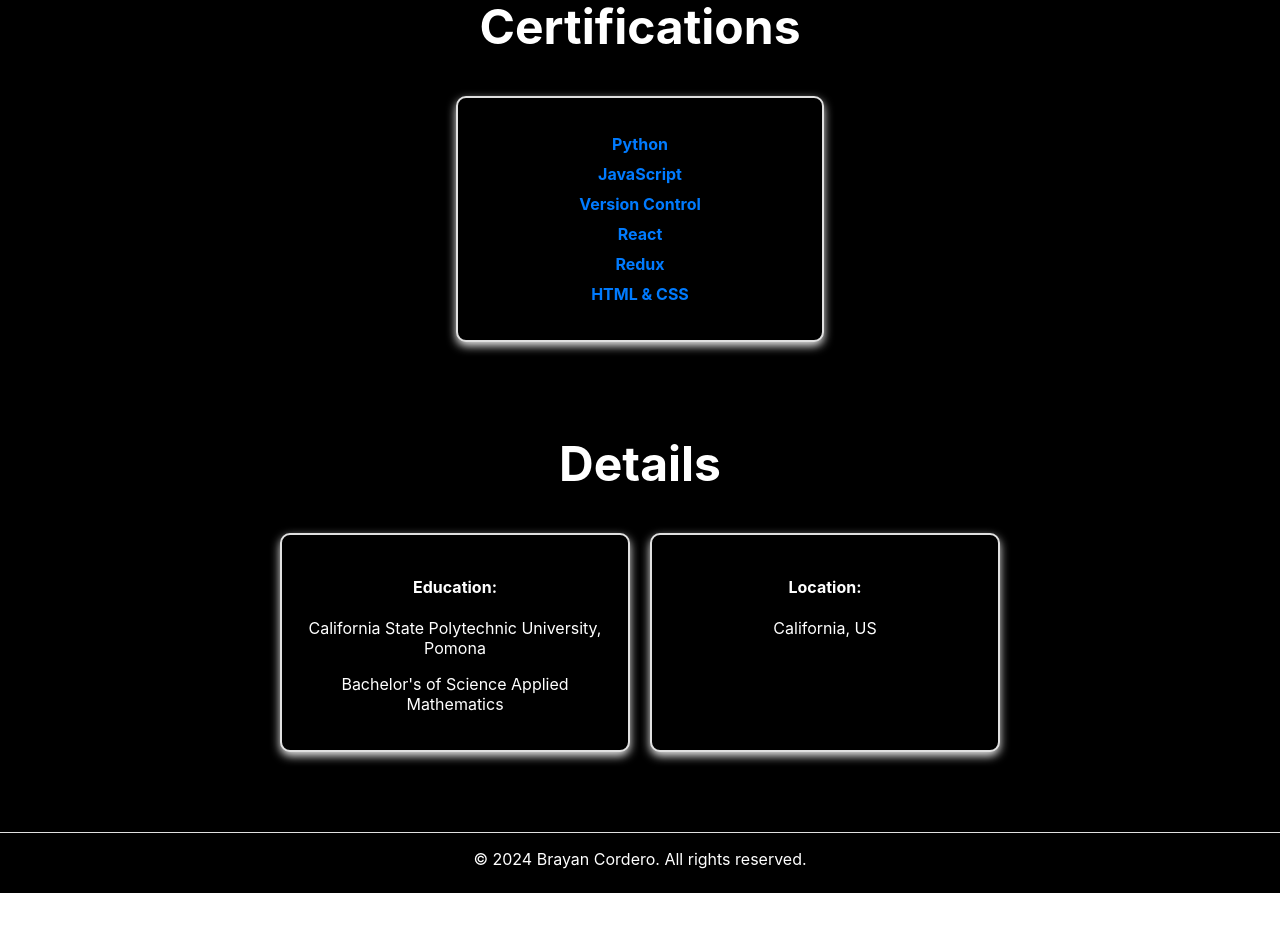
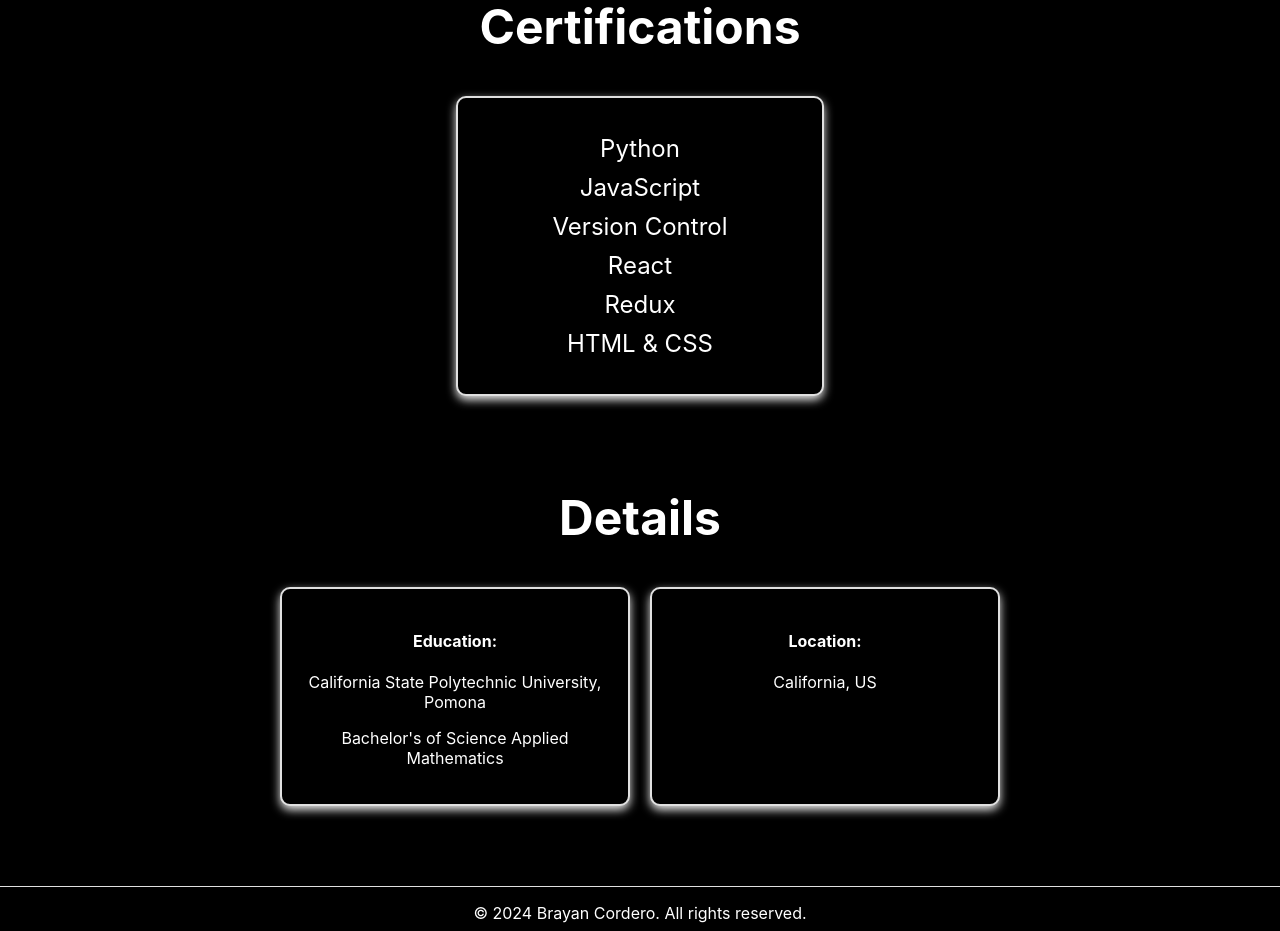
Before and after one commit to BrayanCordero/Portfolio-Website, a React (Create React App) app in the folder portfolio-website/: page /about in a window 1280 px wide. Shown: the part 1120-2051 px from the top of the page. Before the commit the page ends 2013 px from the top, so only its background shows below. Built offline with nearby package versions, Linux system fonts and the light colour scheme.

Commit message:
refactor a tabgs to be nested inside li tags

```diff
--- a/portfolio-website/src/App.css
+++ b/portfolio-website/src/App.css
@@ -24,6 +24,16 @@ main {
     background-color: #000;
 }
 
+li a {
+    text-decoration: none;
+    color: white;
+    font-size: 2.5rem;
+}
+
+li a:hover {
+    text-decoration: none;
+    border-bottom: 2px solid red;
+}
 
 footer {
     text-align: center;
--- a/portfolio-website/src/components/About.js
+++ b/portfolio-website/src/components/About.js
@@ -43,12 +43,12 @@ const About = () => {
                 <h1>Certifications</h1>
                 <div className='certifications-card'>
                     <ul>
-                        <a href="https://www.codecademy.com/profiles/L0rdLost/certificates/6c152bd262967f8c941c9707ed636bda" target="_blank" rel="noopener noreferrer"><li>Python</li></a>
-                        <a href="https://coursera.org/share/cd285a6c835268abec1d6ab014e1b799" target="_blank" rel="noopener noreferrer"><li>JavaScript</li></a>
-                        <a href="https://coursera.org/share/53cbe5a0c6f0697e37b3ee7ed2c8f555" target="_blank" rel="noopener noreferrer"><li>Version Control</li></a>
-                        <a href='https://www.codecademy.com/profiles/L0rdLost/certificates/43dd707594a64f9e8f93b727e16eb9dd' target="_blank" rel="noopener noreferrer"><li>React</li></a>
-                        <a href='https://www.codecademy.com/profiles/L0rdLost/certificates/6635cb9acaac43e3b713d72debc2149b' target='_black' rel='noopener noreferrer'><li>Redux</li></a>
-                        <a href="https://coursera.org/share/86f1339ed69f3dc72701e7d3fd8fab21" target="_blank" rel="noopener noreferrer"><li>HTML & CSS</li></a>
+                        <li><a href="https://www.codecademy.com/profiles/L0rdLost/certificates/6c152bd262967f8c941c9707ed636bda" target="_blank" rel="noopener noreferrer">Python</a></li>
+                        <li><a href="https://coursera.org/share/cd285a6c835268abec1d6ab014e1b799" target="_blank" rel="noopener noreferrer">JavaScript</a></li>
+                        <li><a href="https://coursera.org/share/53cbe5a0c6f0697e37b3ee7ed2c8f555" target="_blank" rel="noopener noreferrer">Version Control</a></li>
+                        <li><a href='https://www.codecademy.com/profiles/L0rdLost/certificates/43dd707594a64f9e8f93b727e16eb9dd' target="_blank" rel="noopener noreferrer">React</a></li>
+                        <li><a href='https://www.codecademy.com/profiles/L0rdLost/certificates/6635cb9acaac43e3b713d72debc2149b' target='_black' rel='noopener noreferrer'>Redux</a></li>
+                        <li><a href="https://coursera.org/share/86f1339ed69f3dc72701e7d3fd8fab21" target="_blank" rel="noopener noreferrer">HTML & CSS</a></li>
                     </ul>
                 </div>
             </div>
--- a/portfolio-website/src/styles/AboutStyle.css
+++ b/portfolio-website/src/styles/AboutStyle.css
@@ -86,16 +86,7 @@
 }
 
 .certifications a {
-    text-decoration: none;
-    color: #007bff;
-    font-weight: bold;
-    cursor: pointer;
-    transition: color 0.2s ease-in-out;
-}
-
-.certifications a:hover {
-    color: #0056b3;
-    text-decoration: underline;
+    font-size: 1.5rem;
 }
 
 
--- a/portfolio-website/src/styles/HeaderStyle.css
+++ b/portfolio-website/src/styles/HeaderStyle.css
@@ -21,17 +21,6 @@ nav img {
 
 .nav li {
     margin: 0 15px;
-}
-
-.nav li a {
-    text-decoration: none;
-    color: white;
-    font-size: 2.5rem;
-}
-
-.nav li a:hover {
-    text-decoration: none;
-    border-bottom: 2px solid red;
 }
 
 
```
